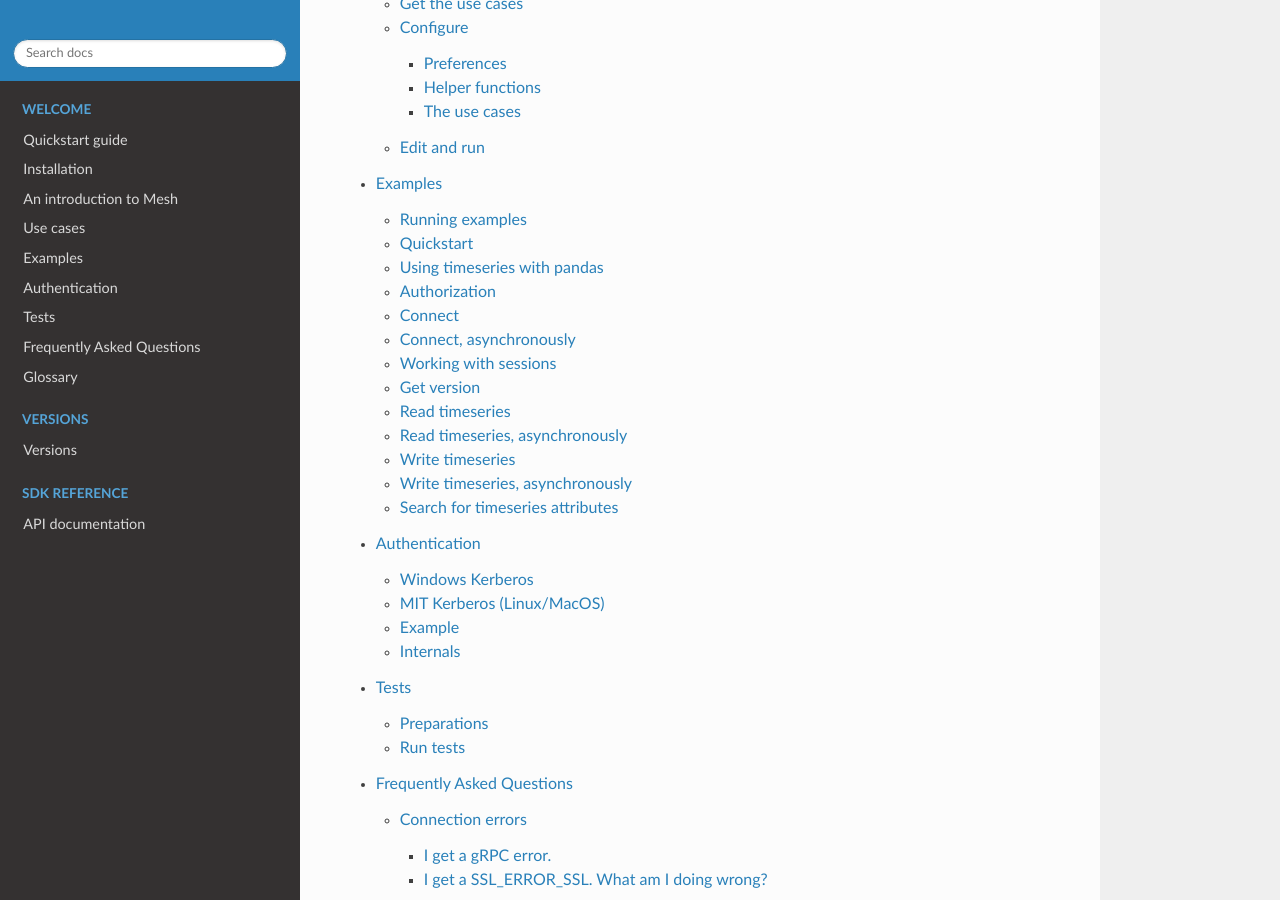
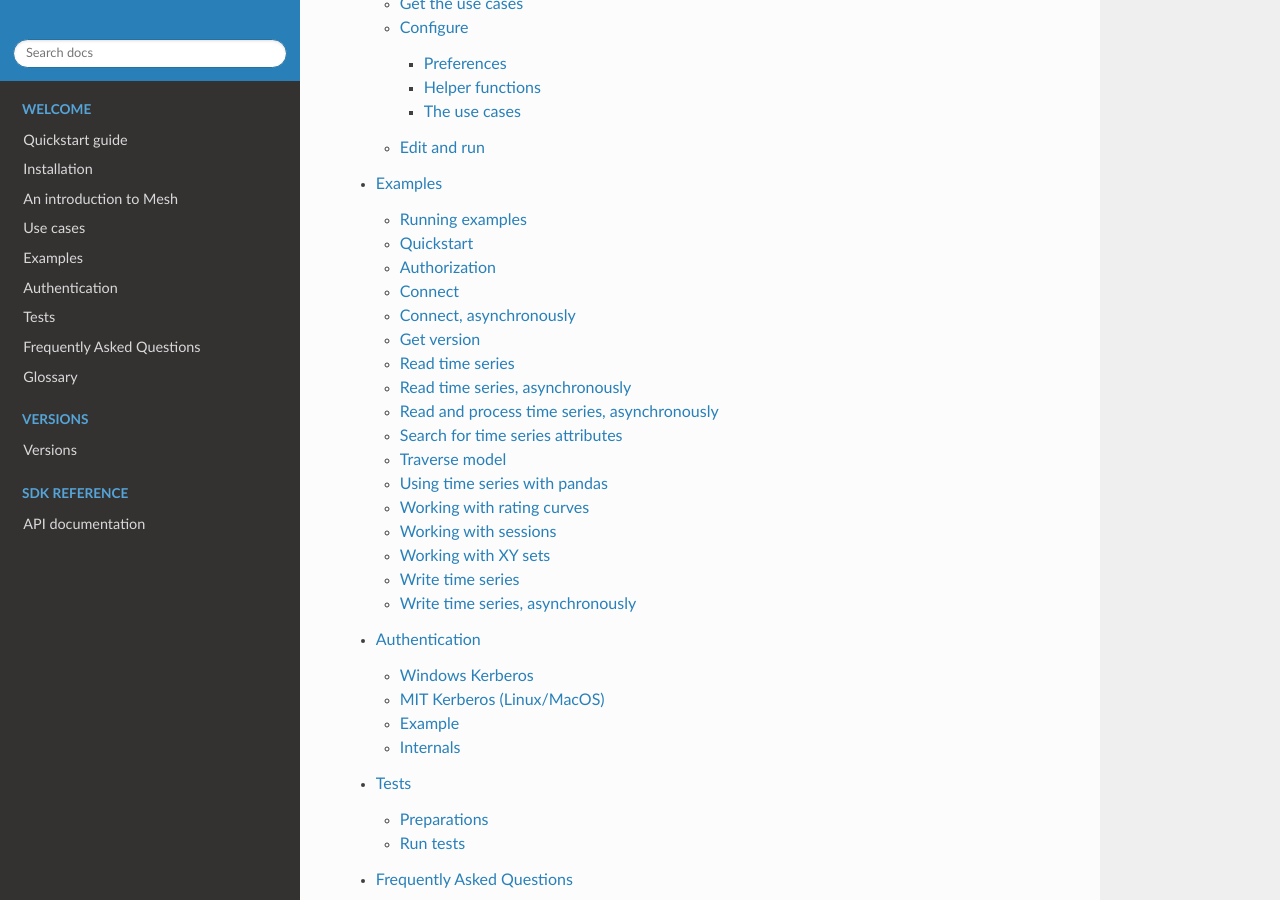
Before and after one commit to Volue-Public/energy-mesh-python, a Sphinx documentation site: the page built from docs/source/index.rst, in a window 1280 px wide and 900 px high, scrolled down 1569 px. Built offline with Sphinx 7.4.7 and the Read the Docs theme 2.0.0, drawn with Linux system fonts in a browser that asks for light colours.

Commit message:
Add new examples to documentation

```diff
--- a/docs/source/examples.rst
+++ b/docs/source/examples.rst
@@ -11,11 +11,6 @@
 Quickstart
 *****************
 .. literalinclude:: /../../src/volue/mesh/examples/quickstart.py
-   :language: python
-
-Using timeseries with pandas
-********************************
-.. literalinclude:: /../../src/volue/mesh/examples/timeseries_operations.py
    :language: python
 
 Authorization
@@ -33,41 +28,62 @@
 .. literalinclude:: /../../src/volue/mesh/examples/connect_asynchronously.py
    :language: python
 
-Working with sessions
-*************************
-.. literalinclude:: /../../src/volue/mesh/examples/working_with_sessions.py
-   :language: python
-
 Get version
 ************
 .. literalinclude:: /../../src/volue/mesh/examples/get_version.py
    :language: python
 
-
-Read timeseries
-***************
+Read time series
+*****************
 .. literalinclude:: /../../src/volue/mesh/examples/read_timeseries_points.py
    :language: python
 
-
-Read timeseries, asynchronously
-*******************************
+Read time series, asynchronously
+********************************
 .. literalinclude:: /../../src/volue/mesh/examples/read_timeseries_points_async.py
    :language: python
 
+Read and process time series, asynchronously
+********************************************
+.. literalinclude:: /../../src/volue/mesh/examples/read_and_process_timeseries_async.py
+   :language: python
 
-Write timeseries
+Search for time series attributes
+*********************************
+.. literalinclude:: /../../src/volue/mesh/examples/timeseries_search.py
+   :language: python
+
+Traverse model
+*****************
+.. literalinclude:: /../../src/volue/mesh/examples/traverse_model.py
+   :language: python
+
+Using time series with pandas
+*****************************
+.. literalinclude:: /../../src/volue/mesh/examples/timeseries_operations.py
+   :language: python
+
+Working with rating curves
+**************************
+.. literalinclude:: /../../src/volue/mesh/examples/working_with_rating_curves.py
+   :language: python
+
+Working with sessions
+*********************
+.. literalinclude:: /../../src/volue/mesh/examples/working_with_sessions.py
+   :language: python
+
+Working with XY sets
+********************
+.. literalinclude:: /../../src/volue/mesh/examples/xy_sets.py
+   :language: python
+
+Write time series
 *****************
 .. literalinclude:: /../../src/volue/mesh/examples/write_timeseries_points.py
    :language: python
 
-
-Write timeseries, asynchronously
-********************************
+Write time series, asynchronously
+*********************************
 .. literalinclude:: /../../src/volue/mesh/examples/write_timeseries_points_async.py
    :language: python
-
-Search for timeseries attributes
-**********************************
-.. literalinclude:: /../../src/volue/mesh/examples/timeseries_search.py
-   :language: python
```
